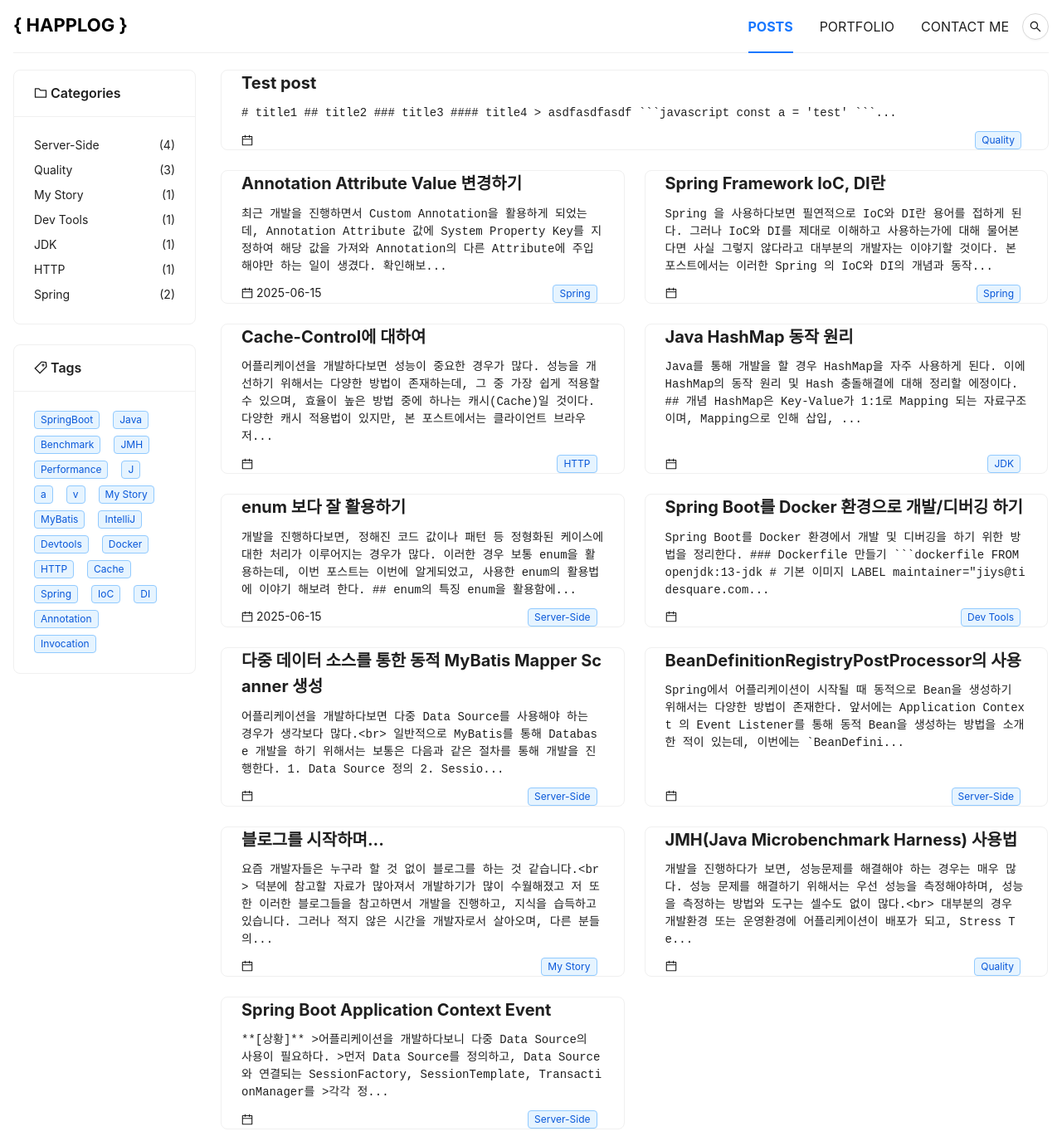
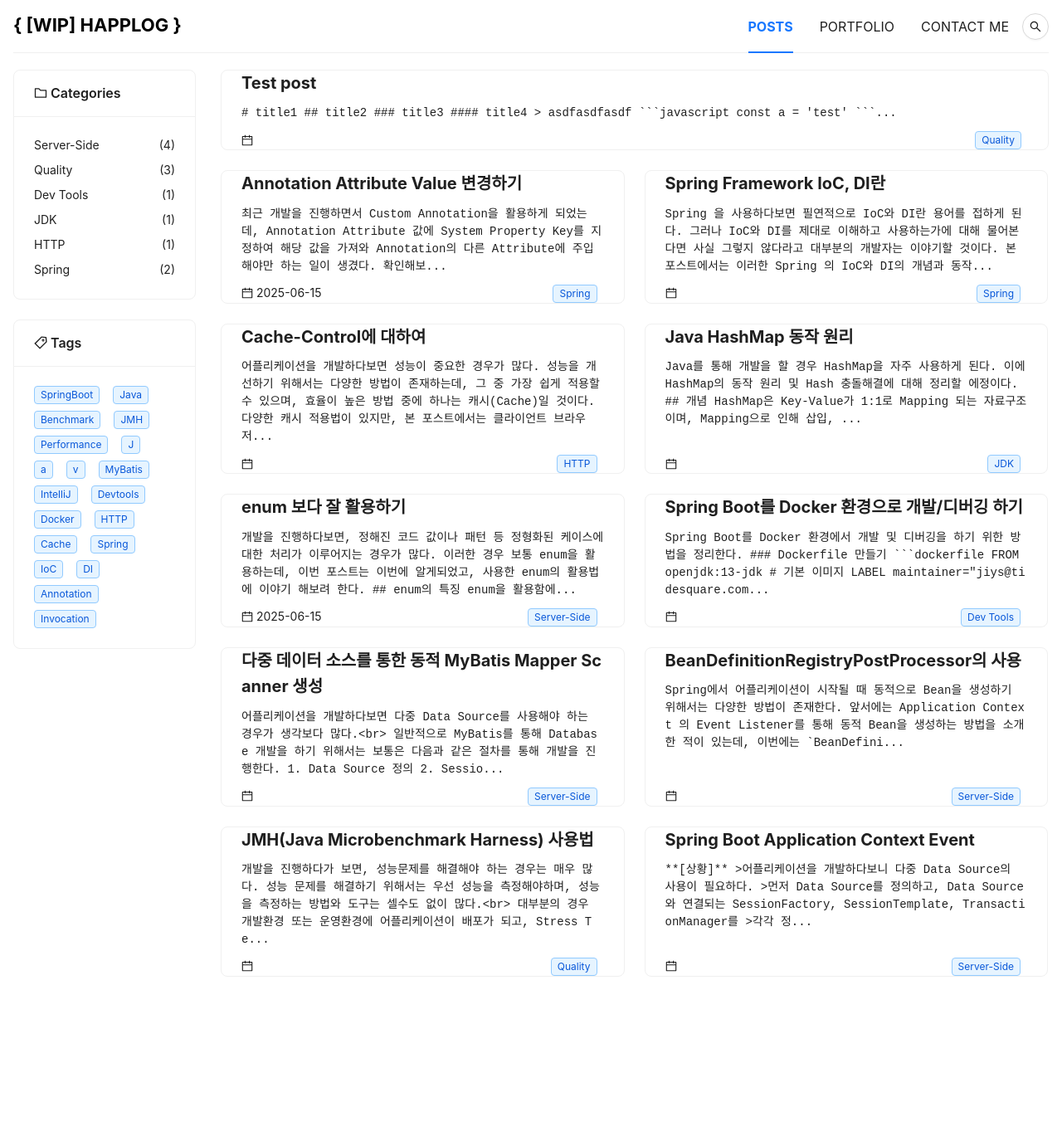
Before and after one commit to ysjee141/ysjee141.github.io, a Next.js app: page / in a window 1280 px wide. Shown: the whole page at 83% size. After the commit the page ends 1197 px from the top, so only its background shows below. Built offline with nearby package versions, Linux system fonts and the light colour scheme; what @ant-design/nextjs-registry would draw is missing.

Commit message:
chore: build & export

```diff
--- a/posts/2020-07-29-my-story.md
+++ /dev/null
@@ -1,17 +0,0 @@
----
-title: 블로그를 시작하며...
-category: My Story
-tags: [My Story]
----
-
-요즘 개발자들은 누구라 할 것 없이 블로그를 하는 것 같습니다.<br>
-덕분에 참고할 자료가 많아져서 개발하기가 많이 수월해졌고 저 또한
-이러한 블로그들을 참고하면서 개발을 진행하고, 지식을 습득하고 있습니다.
-
-그러나 적지 않은 시간을 개발자로서 살아오며, 다른 분들의 지식을 찾아다니기만 했지,<br>
-정작 나 스스로 무언가를 정리하거나 공유할 생각을 하지는 못했던 것 같았습니다.<br>
-남들 다하는 블로그를 이제 시작하려 하는데, 사실 무엇을 정리해야할지도 잘 모르겠습니다.
-
-다만 나 스스로 조금 더 성장하는 과정의 일부분으로 생각하고 하나 하나 조금씩 정리하려합니다.<br>
-모든 포스팅은 제가 아는 범위에서 작성되는 것이고, 따라서 잘못된 부분이 있을 수도 있습니다.<br>
-잘못된 부분은 포스팅의 댓글로 알려주시면, 보완하여 수정토록 하겠습니다.
--- a/src/component/site-header/index.tsx
+++ b/src/component/site-header/index.tsx
@@ -57,7 +57,7 @@ const SiteHeader: React.FC = () => {
   return (
     <Header style={HeaderStyle}>
       <div>
-        <Link href="/" style={LogoStyle}>{"{ HAPPLOG }"}</Link>
+        <Link href="/" style={LogoStyle}>{"{ [WIP] HAPPLOG }"}</Link>
       </div>
       <Menu
         mode="horizontal" defaultSelectedKeys={['0']}
```
